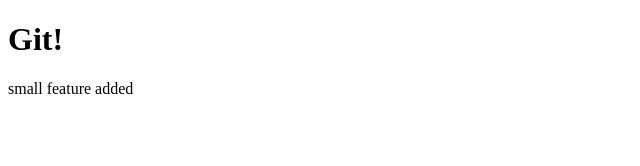
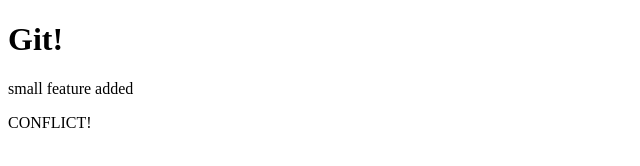
Before and after one commit to JoshMTRobinson/background-generator, a plain HTML site: page index.html in a window 1280 px wide. Shown: the full height of the page, 0-640 px from the left. Drawn offline with Linux system fonts and the light colour scheme.

Commit message:
conflict

```diff
--- a/index.html
+++ b/index.html
@@ -6,5 +6,6 @@
 <body>
 	<h1>Git!</h1>
 	<p>small feature added</p>
+	<p>CONFLICT!</p>
 </body>
 </html>
```
